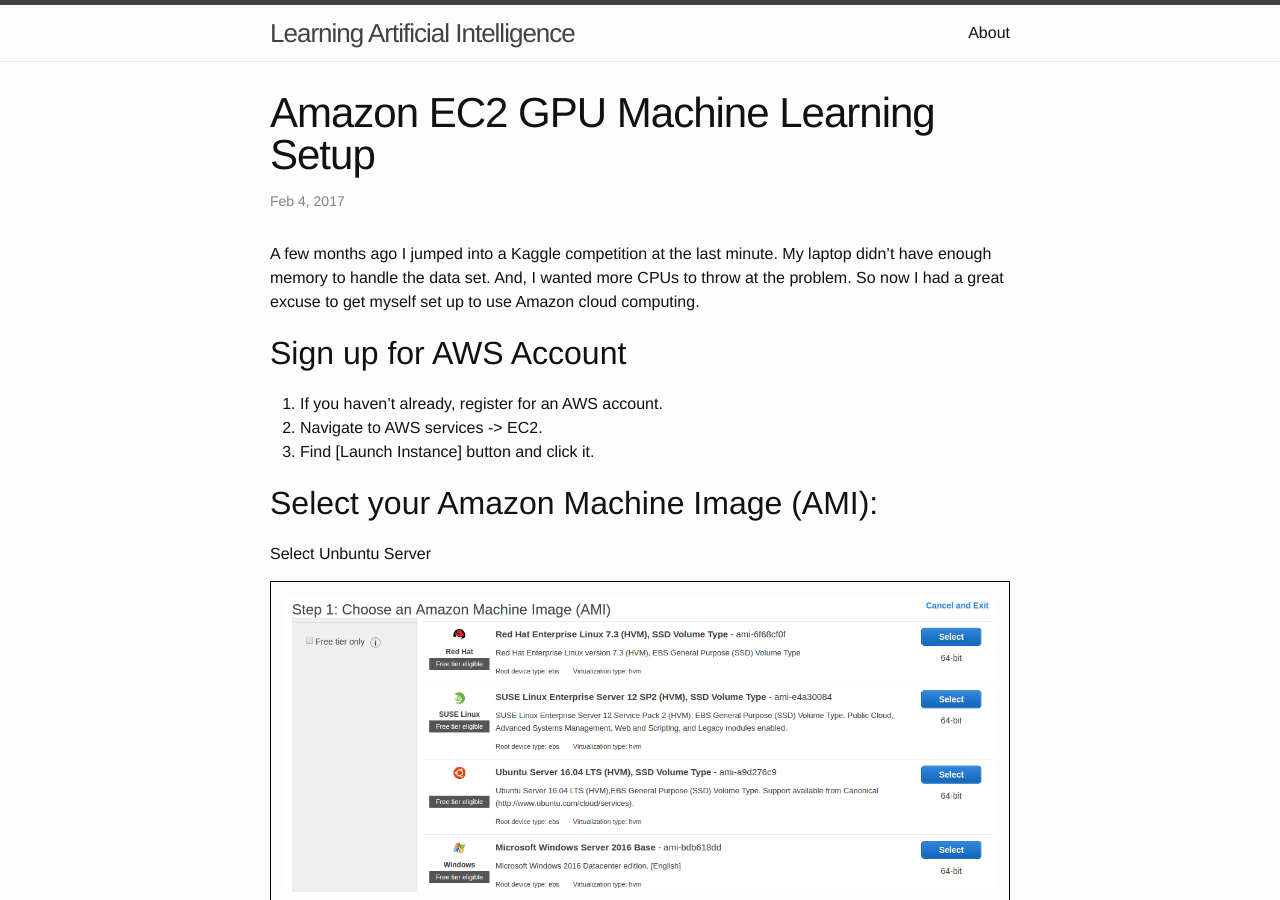
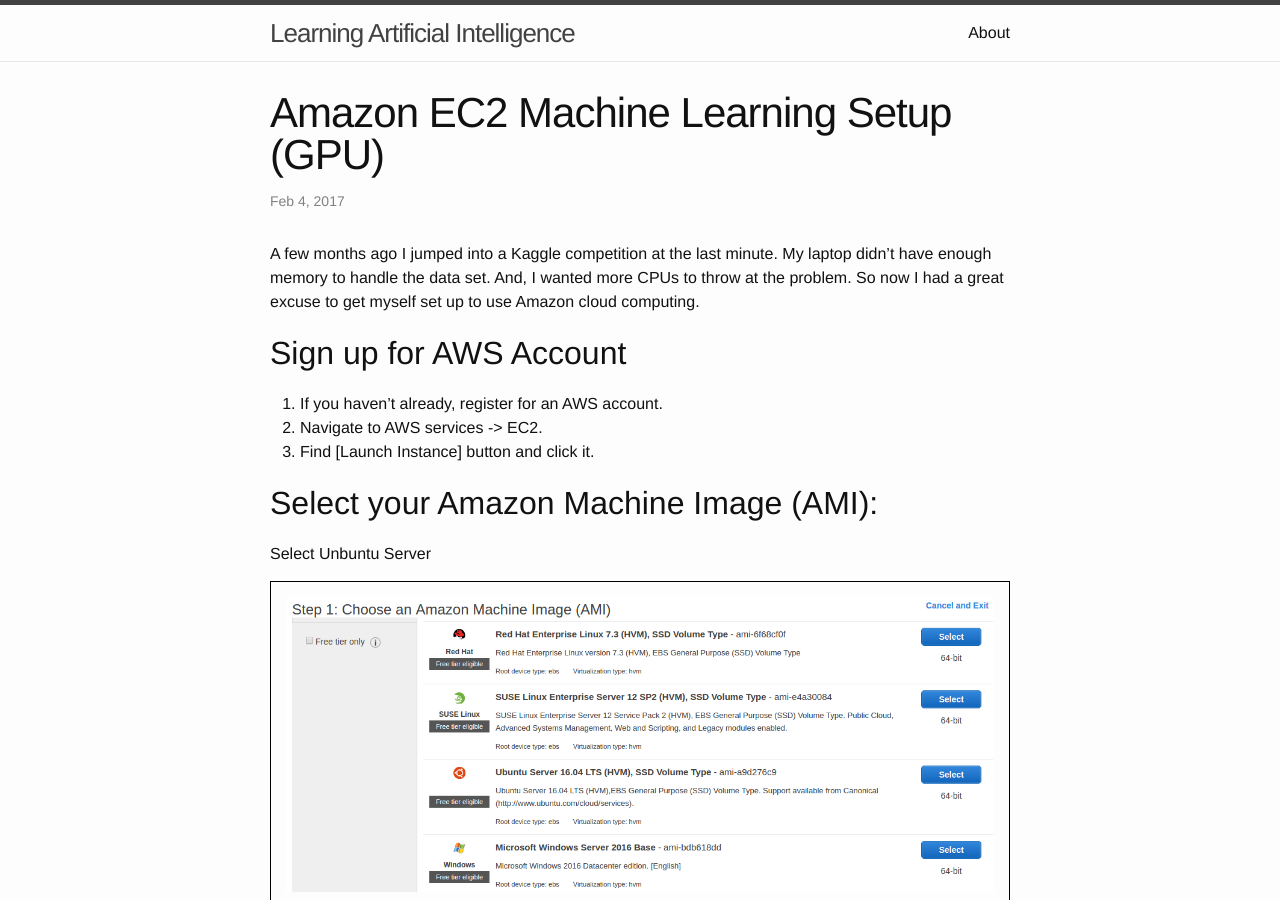
Before and after one commit to pat-coady/learning_ai, a Jekyll site: the page built from _posts/2017-02-04-AWS-server-setup.md, in a window 1280 px wide and 900 px high. Built offline with Jekyll 4.4.1, drawn with Linux system fonts in a browser that asks for light colours; comment, search, counter and statistics services are not loaded.

```diff
--- a/_posts/2017-02-04-AWS-server-setup.md
+++ b/_posts/2017-02-04-AWS-server-setup.md
@@ -1,6 +1,6 @@
 ---
 layout: post
-title: "Amazon EC2 GPU Machine Learning Setup"
+title: "Amazon EC2 Machine Learning Setup (GPU)"
 date: 2017-02-04 16:28:38 -0700
 categories: projects
 comments: true
```
